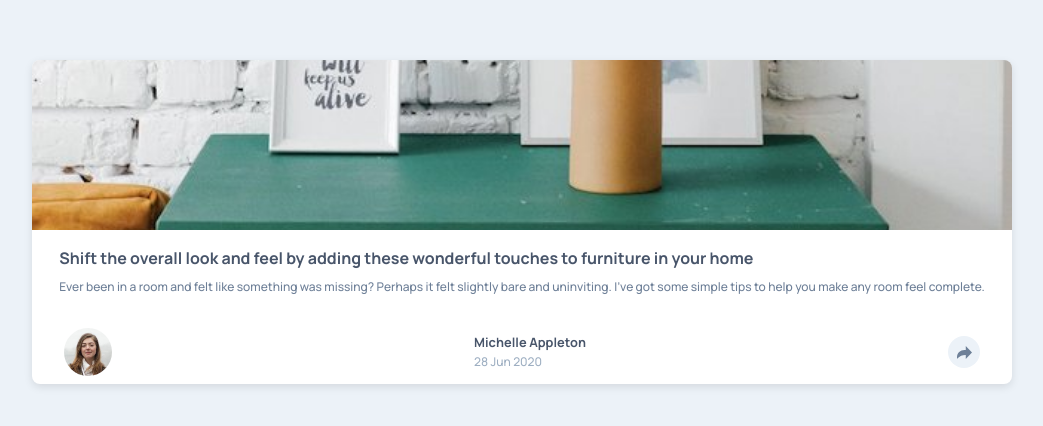
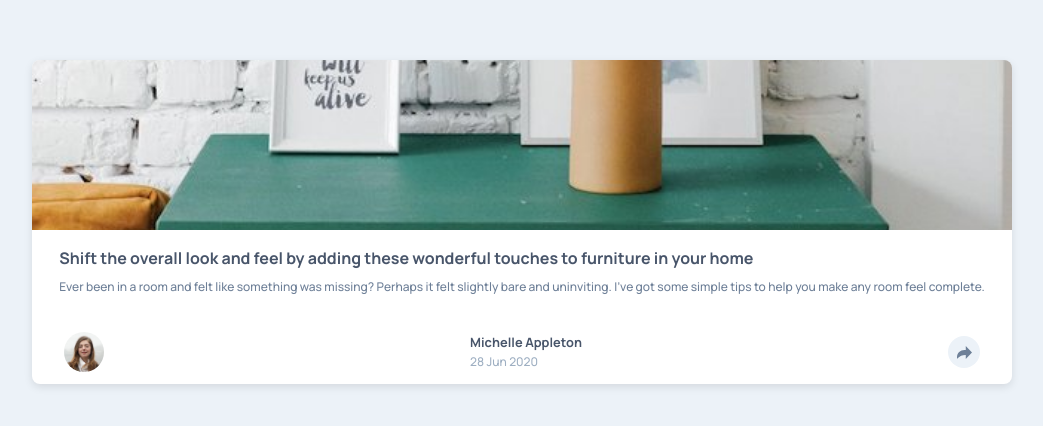
Before and after one commit to ronaldyonggi/article-preview-component-fm, a React (Vite) app: page / in a window 1280 px wide. Shown: the part 178-604 px from the top of the page, without its empty margins (118-1161 px from the left). Built offline with nearby package versions, Linux system fonts and the light colour scheme.

Commit message:
resize avatar width to 2.5rem

```diff
--- a/src/components/Card/Profile/Profile.module.css
+++ b/src/components/Card/Profile/Profile.module.css
@@ -11,6 +11,10 @@
   line-height: 1.5;
 }
 
+img {
+  width: 2.5rem;
+}
+
 .date {
   color: var(--color-grayish-blue);
   font-size: 0.75rem;
```
